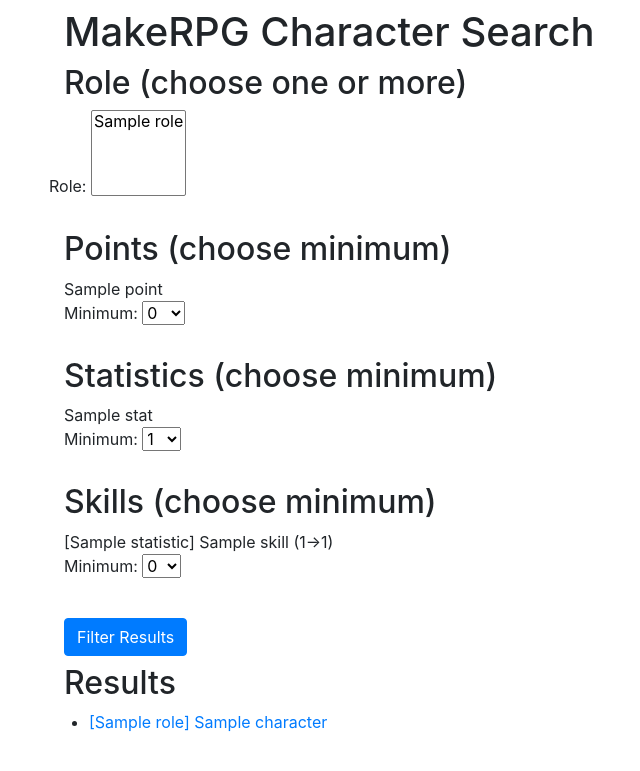
After one commit to ericearl/MakeRPG, a Django app: template CharacterCreator/templates/CharacterCreator/search.html in a window 1280 px wide. The commit adds this page. Shown: the top 771 px of the page, without its empty margins (21-661 px from the left). Run offline with Django 3.2, Linux system fonts and the light colour scheme; tables that the repository leaves empty hold one stand-in row (values such as "Sample post"); the template is opened without the code that fills it: values that come from a table or form of the project are taken from there, most other values are stand-ins (such as "Sample title", 1, 10 or a date in 2020); some libraries are stand-ins or nearby versions.

Commit message:
Major addition for search functionality
Added the full search functionality in the /cc/search/ page.

```diff
--- a/CharacterCreator/forms.py
+++ b/CharacterCreator/forms.py
@@ -1,4 +1,5 @@
 from django import forms
+from django.db.models import Min, Max
 from .models import *
 
 
@@ -7,6 +8,46 @@ from .models import *
 #         super().add_fields(form, index)
 #         form.fields["name"] = forms.CharField()
 
+
+class PointForm(forms.Form):
+    bottom = 0
+    top = 90
+    span = range(bottom,top+1)
+
+    minimum = forms.TypedChoiceField(
+        choices = zip(span, span),
+        coerce = int,
+        empty_value = bottom
+        )
+
+class StatForm(forms.Form):
+    bottom = 1
+    top = 10
+    span = range(bottom,top+1)
+
+    minimum = forms.TypedChoiceField(
+        choices = zip(span, span),
+        coerce = int,
+        empty_value = bottom
+        )
+
+class SkillForm(forms.Form):
+    bottom = 0
+    top = 10
+    span = range(bottom,top+1)
+
+    minimum = forms.TypedChoiceField(
+        choices = zip(span, span),
+        coerce = int,
+        empty_value = bottom
+        )
+
+
+class RoleForm(forms.Form):
+    roles = Role.objects.exclude(name='none')
+    role = forms.ModelMultipleChoiceField(
+        queryset = roles
+        )
 
 class StatisticNameForm(forms.Form):
     name = forms.CharField(
@@ -31,3 +72,4 @@ class StatisticForm(forms.ModelForm):
 
 StatisticNameFormSet = forms.formset_factory(StatisticNameForm)
 StatisticFormSet = forms.formset_factory(StatisticForm, extra=0)
+PointFormSet = forms.formset_factory(PointForm)
--- a/CharacterCreator/models.py
+++ b/CharacterCreator/models.py
@@ -141,7 +141,10 @@ class Character(models.Model):
     role = models.ForeignKey(Role, null=True, on_delete=models.CASCADE)
 
     def __str__(self):
-        return self.name
+        if self.role and self.role.name != 'none':
+            return '[' + self.role.name + '] ' + self.name
+        else:
+            return self.name
 
 
 class CharacterEventRoll(models.Model):
@@ -165,8 +168,8 @@ class NPCEventRoll(models.Model):
 class CharacterPointpool(models.Model):
     character = models.ForeignKey(Character, null=True, on_delete=models.CASCADE)
     pointpool = models.ForeignKey(Pointpool, null=True, on_delete=models.CASCADE)
-    current = models.IntegerField(blank=True)
-    total = models.IntegerField(blank=True)
+    current = models.IntegerField(default=0)
+    total = models.IntegerField(default=0)
 
     def __str__(self):
         return self.pointpool.name + ': ' + str(self.current) + '/' + str(self.total)
@@ -175,7 +178,7 @@ class CharacterPointpool(models.Model):
 class CharacterStatistic(models.Model):
     character = models.ForeignKey(Character, null=True, on_delete=models.CASCADE)
     statistic = models.ForeignKey(Statistic, null=True, on_delete=models.CASCADE)
-    current = models.IntegerField(blank=True)
+    current = models.IntegerField(default=0)
 
     def __str__(self):
         return self.statistic.name + ' (' + str(self.statistic.cost) + '): ' + str(self.current)
@@ -184,7 +187,7 @@ class CharacterStatistic(models.Model):
 class CharacterSkill(models.Model):
     character = models.ForeignKey(Character, null=True, on_delete=models.CASCADE)
     skill = models.ForeignKey(Skill, null=True, on_delete=models.CASCADE)
-    current = models.IntegerField(blank=True)
+    current = models.IntegerField(default=0)
 
     def __str__(self):
         if self.skill.statistic:
--- /dev/null
+++ b/CharacterCreator/templates/CharacterCreator/search.html
@@ -0,0 +1,66 @@
+{% extends "base.html" %}
+
+
+{% block heading %}
+
+    <title>CharacterCreator</title>
+
+{% endblock %}
+
+
+{% block content %}
+
+    <h1 class="mt-2">MakeRPG Character Search</h1>
+
+    <form method="post">
+        {% csrf_token %}
+        <h2 class="mt-2">Role (choose one or more)</h2>
+        <div class="row">
+            {{ roleform.as_p }}
+        </div>
+
+        <h2 class="mt-2">Points (choose minimum)</h2>
+        <div class="row">
+            {% for point in points %}
+                <div class="col">
+                    {{ point }}
+                    {{ pointform.as_p }}
+                </div>
+            {% endfor %}
+        </div>
+
+        <h2 class="mt-2">Statistics (choose minimum)</h2>
+        <div class="row">
+            {% for stat in stats %}
+            <div class="col">
+                    {{ stat }}
+                    {{ statform.as_p }}
+            </div>
+            {% endfor %}
+        </div>
+
+        <h2 class="mt-2">Skills (choose minimum)</h2>
+        <div class="form-group row">
+            {% for skill in skills %}
+            <div class="col">
+                    {{ skill }}
+                    {{ skillform.as_p }}
+            </div>
+            {% endfor %}
+        </div>
+        <button type="submit" class="btn btn-primary">Filter Results</button>
+    </form>
+
+    <h2 class="mt-2">Results</h2>
+
+    <div class="row">
+        <ul>
+            {% for c in characters %}
+            <li>
+                <a href="{% url 'character' c.id %}">{{ c }}</a>
+            </li>
+            {% endfor %}
+        <ul>
+    </div>
+
+{% endblock %}
--- a/CharacterCreator/templates/base.html
+++ b/CharacterCreator/templates/base.html
@@ -4,10 +4,13 @@
 <head>
     <meta charset="utf-8">
     <meta name="viewport" content="width=device-width, initial-scale=1, shrink-to-fit=no">
-    <link rel="stylesheet" href="https://stackpath.bootstrapcdn.com/bootstrap/4.2.1/css/bootstrap.min.css">
+    <link rel="stylesheet" href="https://maxcdn.bootstrapcdn.com/bootstrap/4.3.1/css/bootstrap.min.css">
+    {% block heading %}
+    {% endblock %}
 </head>
 
 <body>
+
     <div class="container">
         <div class="row justify-content-center">
             <div class="col">
@@ -16,10 +19,16 @@
             </div>
         </div>
     </div>
-    <script src="https://code.jquery.com/jquery-3.3.1.slim.min.js"></script>
-    <script src="https://stackpath.bootstrapcdn.com/bootstrap/4.2.1/js/bootstrap.min.js"></script>
+
+    <script src="https://code.jquery.com/jquery-3.4.1.min.js" integrity="sha256-CSXorXvZcTkaix6Yvo6HppcZGetbYMGWSFlBw8HfCJo=" crossorigin="anonymous"></script>
+    <!-- Bootstrap tooltips -->
+    <script type="text/javascript" src="https://cdnjs.cloudflare.com/ajax/libs/popper.js/1.14.4/umd/popper.min.js"></script>
+    <!-- Bootstrap core JavaScript -->
+    <script type="text/javascript" src="https://cdnjs.cloudflare.com/ajax/libs/twitter-bootstrap/4.3.1/js/bootstrap.min.js"></script>
+
     {% block custom_js %}
     {% endblock %}
+
 </body>
 
 </html>
--- a/CharacterCreator/urls.py
+++ b/CharacterCreator/urls.py
@@ -4,6 +4,8 @@ from . import views
 
 urlpatterns = [
     path('', views.index, name='index'),
+    path('search/', views.search, name='search'),
+    # path('results/', views.CharacterTableView.as_view(), name='results'),
     path('defstat/', views.get_default_statistic, name='get_default_statistic'),
     path('statnames/', views.manage_statistic_names, name='manage_statistic_names'),
     path('statentry/', views.multi_statistic, name='multi_statistic'),
--- a/makecharacter.py
+++ b/makecharacter.py
@@ -280,7 +280,7 @@ def roll(c, tree):
 
 if __name__ == '__main__':
     # character count to make per run
-    character_count = 30
+    character_count = 50
 
     skillstats_yaml = 'Examples/cyberpunk_2020/system_stats_skills.yaml'
     history_yaml = 'Examples/cyberpunk_2020/system_history.yaml'
```
Also changed, not shown: CharacterCreator/tables.py (added, +11 -0 lines), CharacterCreator/templates/CharacterCreator/index.html (+6 -2 lines), CharacterCreator/templates/CharacterCreator/results.html (added, +16 -0 lines), CharacterCreator/templates/CharacterCreator/vue-test.html (added, +58 -0 lines), CharacterCreator/views.py (+96 -7 lines).
